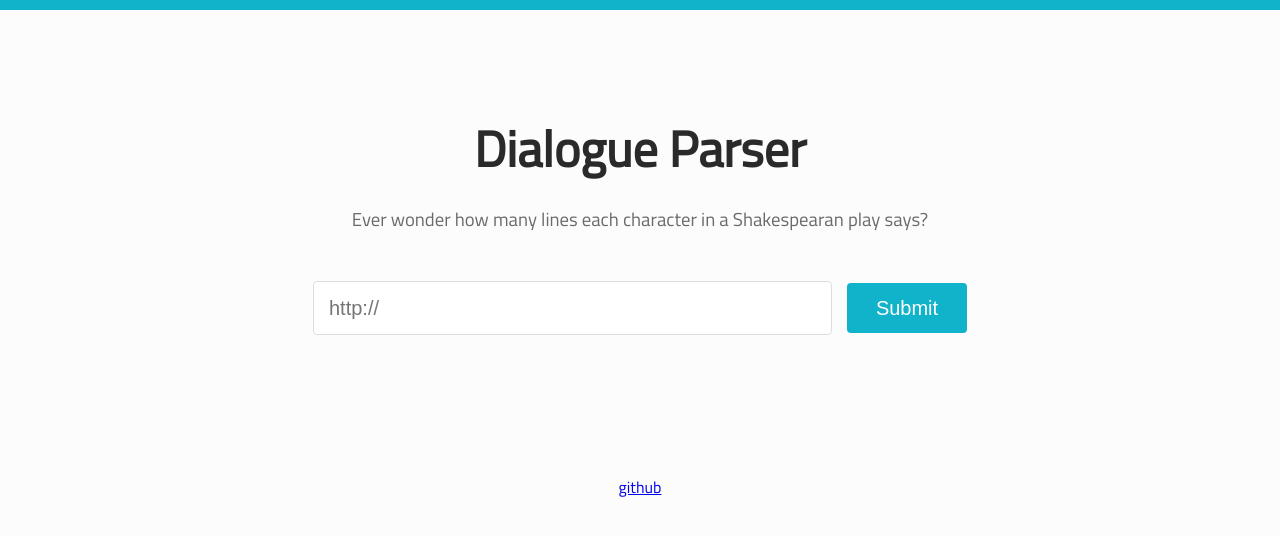
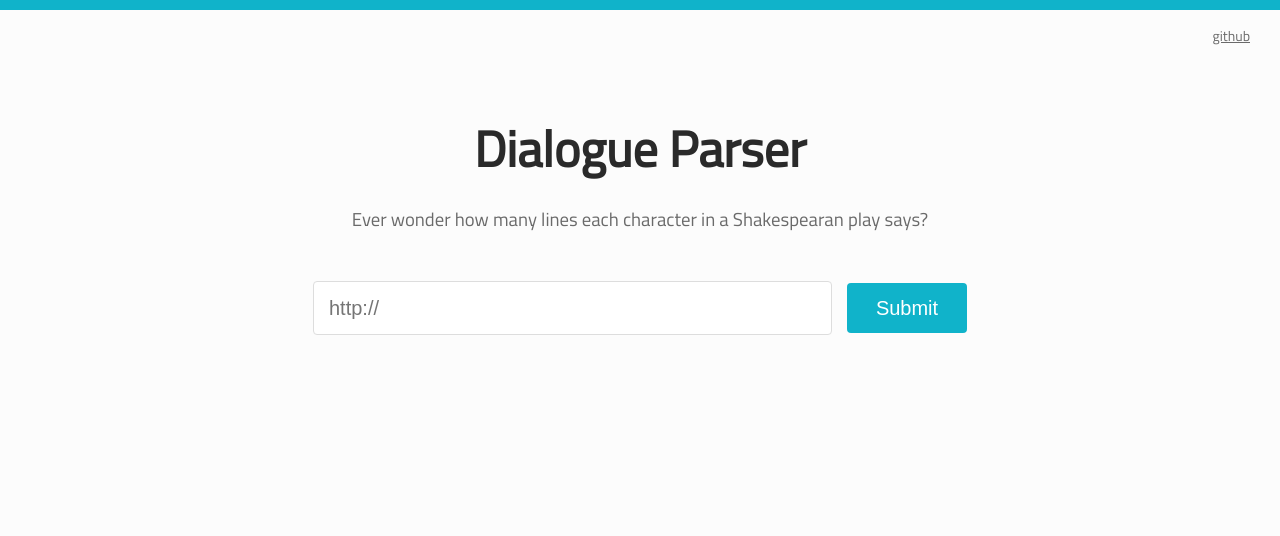
Before and after one commit to anyu/dialogue-parser, a React app: page / in a window 1280 px wide. Shown: the top 536 px of the page. Built offline with nearby package versions, Linux system fonts and the light colour scheme.

Commit message:
(feat) Replace footer with tiny nav, style results

```diff
--- a/client/src/components/App.js
+++ b/client/src/components/App.js
@@ -2,7 +2,6 @@ import React from 'react';
 
 import Search from './Search';
 import Results from './Results';
-import Footer from './Footer';
 
 const http = require('http');
 const xml2js = require('xml2js'),
@@ -118,6 +117,7 @@ class App extends React.Component {
     return (
       <div className="container">
         <div className="accent"></div>
+          <span className="tinyNav"><a href="https://github.com/anyu/dialogue-parser" target="blank">github</a></span>
         <div className="innerContainer">
           <h1>Dialogue Parser</h1>
           <h3>Ever wonder how many lines each character in a Shakespearan play says?</h3>
@@ -130,7 +130,6 @@ class App extends React.Component {
           }
 
         </div>
-        <Footer/>
       </div>
   )}
 }
--- a/client/src/components/Footer.js
+++ /dev/null
@@ -1,18 +0,0 @@
-import React from 'react';
-
-
-class Footer extends React.Component {
-  constructor(props) {
-    super(props);
-  }
-
-  render() {
-    return (
-      <div className="footer">
-        <p><a href="https://github.com/anyu/dialogue-parser" target="blank">github</a></p>
-      </div>
-    )
-  }
-}
-
-export default Footer;
--- a/client/src/components/Results.js
+++ b/client/src/components/Results.js
@@ -12,8 +12,10 @@ class Results extends React.Component {
         {this.props.numLines ? this.props.numLines.map((character, index) => {
           return (
             <div className="charLineCount" key={index}>
-              <span className="lineCount">{character[1]}</span>
-              <span className="character">{character[0]}</span>
+              <li>
+                <span className="lineCount">{character[1]}</span>
+                <span className="character">{character[0]}</span>
+              </li>
             </div>
           )
         }): null}
--- a/public/assets/styles/styles.css
+++ b/public/assets/styles/styles.css
@@ -23,6 +23,13 @@ h3 {
   font-weight: 300;
 }
 
+a {
+  color: #6a6a6a;
+}
+a:hover {
+  text-decoration: none;
+}
+
 input {
   height: 50px;
   width: 500px;
@@ -46,6 +53,14 @@ button {
   cursor: pointer;
 }
 
+li {
+  list-style: none;
+  padding: 10px 20px;
+  margin-bottom: 20px;
+  background-color: #f1f1f1;
+  border-radius: 4px;
+}
+
 .container {
   min-height: 200px;
 }
@@ -61,20 +76,21 @@ button {
   background-color: #10b3ca;
 }
 
+.tinyNav {
+  float: right;
+  margin: 15px 30px 0 0;
+  font-size: 14px;
+}
+
 .results {
-  width: 600px;
+  width: 360px;
   text-align: left;
   font-size: 20px;
-  margin: 40px auto;
+  margin: 60px auto 60px;
 }
 
-.footer {
-  text-align: center;
-  margin: 40px;
-}
-
-.character {
-  margin-left: 20px;
+.character, .lineCount {
+  margin-left: 40px;
 }
 
 .errMsg {
```
